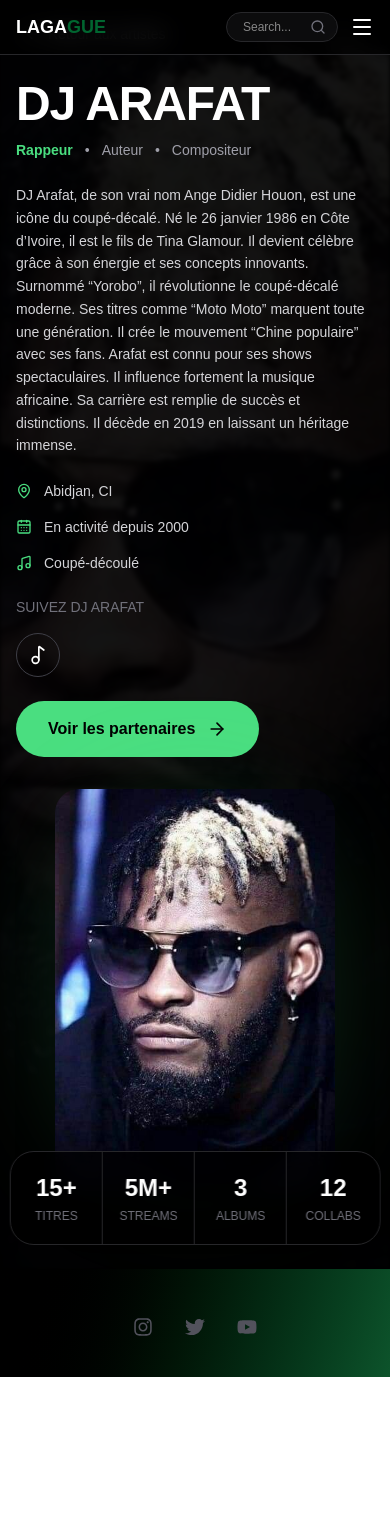
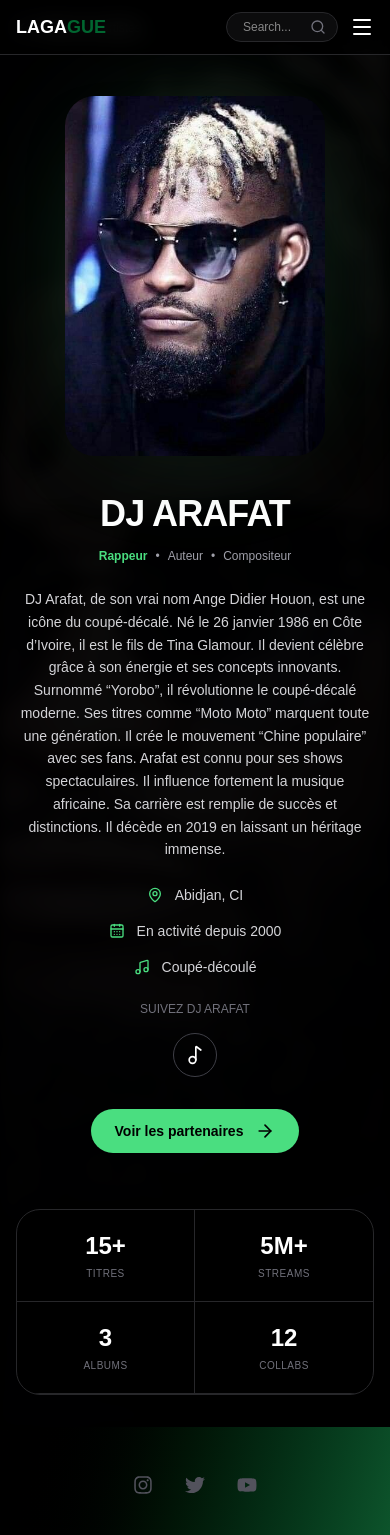
Before and after one commit to benjaminassah328-lgtm/lagague-music, a Next.js app: page /biographie/1 in a window 390 px wide. Before the commit the page ends 1377 px from the top, so only its background shows below. Built offline with nearby package versions, Linux system fonts and the light colour scheme.

Commit message:
modified:   app/biographie/[id]/page.tsx

```diff
--- a/app/biographie/[id]/page.tsx
+++ b/app/biographie/[id]/page.tsx
@@ -4,7 +4,6 @@ import {
   MapPin,
   CalendarDays,
   Music,
-
   Music2,
   ArrowLeft,
   ArrowRight,
@@ -28,74 +27,78 @@ export default function Page() {
   return (
     <div className="min-h-screen bg-black text-white relative overflow-hidden">
 
-      {/* Background image */}
+      {/* Background */}
       <div className="absolute inset-0">
         <Image
           src={artist.image || ""}
           alt={artist.name || ""}
           fill
-          className="object-cover opacity-30 blur-[2px]"
+          className="object-cover opacity-20 blur-sm"
         />
       </div>
 
-      {/* Dark overlay */}
-      <div className="absolute inset-0 bg-black/75 z-0" />
+      {/* Overlay */}
+      <div className="absolute inset-0 bg-black/80 z-0" />
 
       {/* Retour */}
-      <div className="absolute top-6 left-6 z-30">
+      <div className="absolute top-5 left-4 md:left-6 z-30">
         <Link
           href="/artistes"
-          className="flex items-center gap-2 text-sm text-zinc-300 hover:text-white transition"
+          className="flex items-center gap-2 text-xs sm:text-sm text-zinc-300 hover:text-white transition"
         >
           <ArrowLeft className="w-4 h-4" />
           Retour aux artistes
         </Link>
       </div>
 
-      {/* Main content */}
-      <div className="relative z-20 min-h-screen flex items-center px-4 md:px-10 py-20">
+      {/* Main */}
+      <div className="relative z-20 min-h-screen flex items-center py-24 px-4 sm:px-6 md:px-10">
 
-        <div className="w-full max-w-7xl mx-auto grid grid-cols-1 lg:grid-cols-[320px_1fr_180px] gap-8 items-center">
+        <div className="w-full max-w-7xl mx-auto grid grid-cols-1 xl:grid-cols-[320px_1fr_180px] gap-10 xl:gap-16 items-center">
 
           {/* LEFT SIDE */}
-          <div className="space-y-6">
+          <div className="order-2 xl:order-1 space-y-6 text-center xl:text-left">
 
             {/* Title */}
             <div>
-              <h1 className="text-5xl md:text-6xl font-black uppercase tracking-tight">
+              <h1 className="text-4xl sm:text-5xl md:text-6xl font-black uppercase tracking-tight leading-none">
                 {artist.name}
               </h1>
 
-              <div className="flex gap-3 text-sm text-zinc-400 mt-3">
+              <div className="flex flex-wrap justify-center xl:justify-start gap-2 text-xs sm:text-sm text-zinc-400 mt-4">
                 <span className="text-[#4ade80] font-semibold">
                   Rappeur
                 </span>
+
                 <span>•</span>
+
                 <span>Auteur</span>
+
                 <span>•</span>
+
                 <span>Compositeur</span>
               </div>
             </div>
 
             {/* Description */}
-            <p className="text-zinc-300 leading-relaxed text-sm md:text-base">
+            <p className="text-zinc-300 leading-relaxed text-sm sm:text-base max-w-lg mx-auto xl:mx-0">
               {artist.description}
             </p>
 
             {/* Infos */}
             <div className="space-y-4 text-sm text-zinc-300">
 
-              <div className="flex items-center gap-3">
+              <div className="flex items-center justify-center xl:justify-start gap-3">
                 <MapPin className="w-4 h-4 text-[#4ade80]" />
                 <span>{artist.localisation}</span>
               </div>
 
-              <div className="flex items-center gap-3">
+              <div className="flex items-center justify-center xl:justify-start gap-3">
                 <CalendarDays className="w-4 h-4 text-[#4ade80]" />
                 <span>{artist.actu}</span>
               </div>
 
-              <div className="flex items-center gap-3">
+              <div className="flex items-center justify-center xl:justify-start gap-3">
                 <Music className="w-4 h-4 text-[#4ade80]" />
                 <span>{artist.genre}</span>
               </div>
@@ -103,13 +106,11 @@ export default function Page() {
 
             {/* Socials */}
             <div>
-              <h3 className="text-sm uppercase text-zinc-500 mb-4">
+              <h3 className="text-xs sm:text-sm uppercase text-zinc-500 mb-4">
                 Suivez {artist.name}
               </h3>
 
-              <div className="flex gap-3">
-
-
+              <div className="flex justify-center xl:justify-start gap-3">
 
                 <div className="w-11 h-11 rounded-full border border-zinc-700 flex items-center justify-center hover:border-[#4ade80] hover:text-[#4ade80] transition cursor-pointer">
                   <Music2 className="w-5 h-5" />
@@ -118,16 +119,18 @@ export default function Page() {
             </div>
 
             {/* Button */}
-            <button className="mt-4 bg-[#4ade80] hover:bg-[#38c96b] transition text-black px-8 py-4 rounded-full font-semibold flex items-center gap-3">
-              Voir les partenaires
-              <ArrowRight className="w-5 h-5" />
-            </button>
+            <div className="flex justify-center xl:justify-start">
+              <button className="mt-2 bg-[#4ade80] hover:bg-[#38c96b] transition text-black px-6 sm:px-8 py-3 sm:py-4 rounded-full font-semibold flex items-center gap-3 text-sm sm:text-base">
+                Voir les partenaires
+                <ArrowRight className="w-5 h-5" />
+              </button>
+            </div>
           </div>
 
           {/* CENTER IMAGE */}
-          <div className="relative flex justify-center">
+          <div className="order-1 xl:order-2 relative flex justify-center">
 
-            <div className="relative w-[280px] h-[400px] sm:w-[380px] sm:h-[520px] md:w-[500px] md:h-[650px]">
+            <div className="relative w-[260px] h-[360px] sm:w-[340px] sm:h-[470px] md:w-[420px] md:h-[580px] lg:w-[500px] lg:h-[680px]">
 
               {/* Glow */}
               <div className="absolute inset-0 bg-[#4ade80]/20 blur-3xl rounded-full scale-90" />
@@ -136,14 +139,14 @@ export default function Page() {
                 src={artist.image || ""}
                 alt={artist.name || ""}
                 fill
-                className="object-cover rounded-3xl shadow-2xl"
                 priority
+                className="object-cover rounded-[30px] shadow-2xl"
               />
             </div>
           </div>
 
           {/* RIGHT PANEL */}
-          <div className="hidden lg:flex flex-col gap-4">
+          <div className="order-3 hidden xl:flex flex-col gap-4">
 
             {[
               "Saluer",
@@ -167,10 +170,10 @@ export default function Page() {
         </div>
       </div>
 
-      {/* Bottom stats */}
-      <div className="absolute bottom-6 left-1/2 -translate-x-1/2 z-20 w-[95%] max-w-2xl">
+      {/* Bottom Stats */}
+      <div className="relative z-20 px-4 pb-8 -mt-10 sm:-mt-6">
 
-        <div className="grid grid-cols-4 bg-black/70 backdrop-blur-md border border-zinc-800 rounded-3xl overflow-hidden">
+        <div className="max-w-4xl mx-auto grid grid-cols-2 md:grid-cols-4 bg-black/70 backdrop-blur-md border border-zinc-800 rounded-3xl overflow-hidden">
 
           {[
             ["15+", "TITRES"],
@@ -180,10 +183,15 @@ export default function Page() {
           ].map(([value, label], index) => (
             <div
               key={index}
-              className="py-5 text-center border-r last:border-r-0 border-zinc-800"
+              className="py-5 sm:py-6 text-center border-b md:border-b-0 border-r even:border-r-0 md:even:border-r border-zinc-800"
             >
-              <h3 className="text-2xl md:text-3xl font-bold">{value}</h3>
-              <p className="text-xs text-zinc-500 mt-1">{label}</p>
+              <h3 className="text-2xl sm:text-3xl font-bold">
+                {value}
+              </h3>
+
+              <p className="text-[10px] sm:text-xs text-zinc-500 mt-1 tracking-wider">
+                {label}
+              </p>
             </div>
           ))}
         </div>
```
